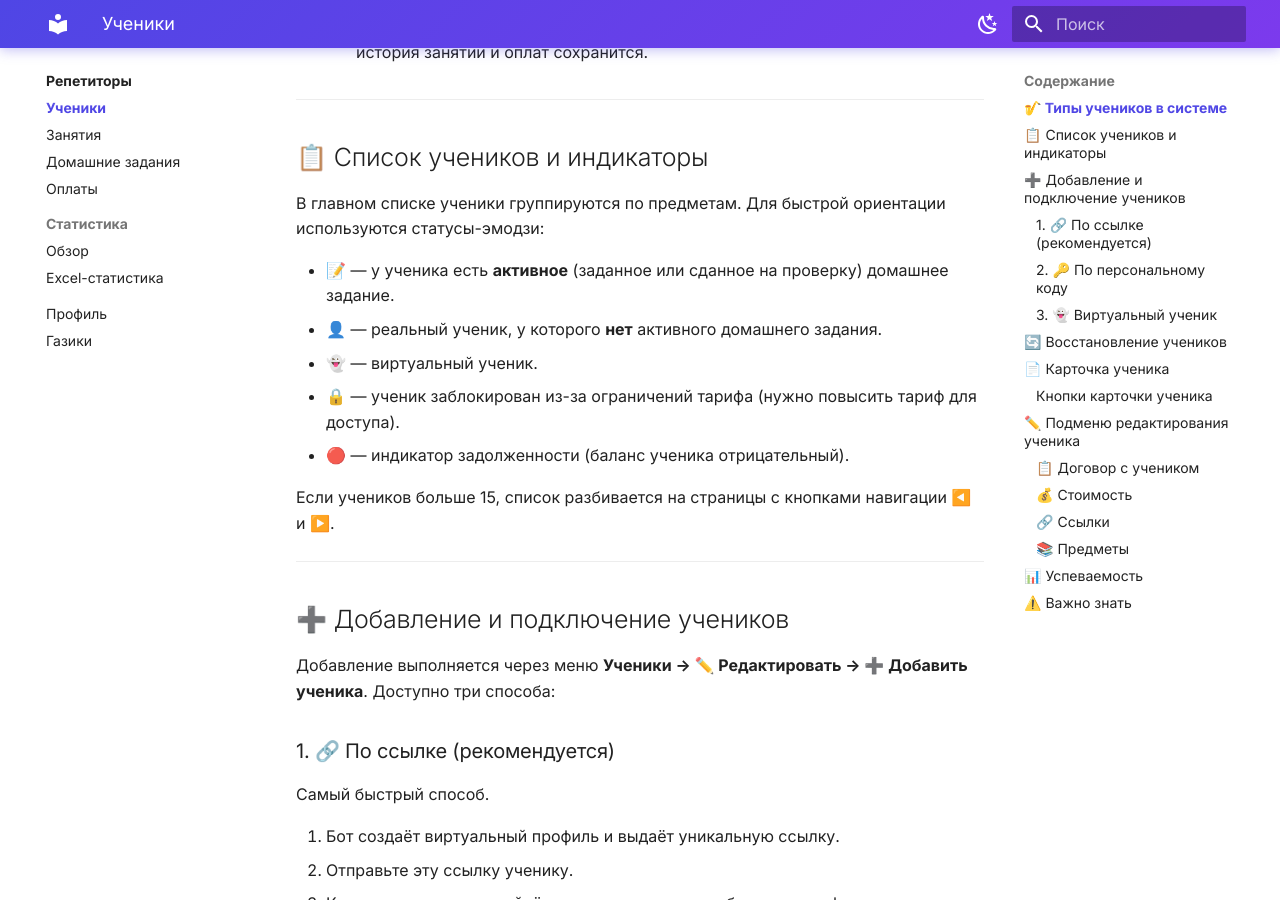
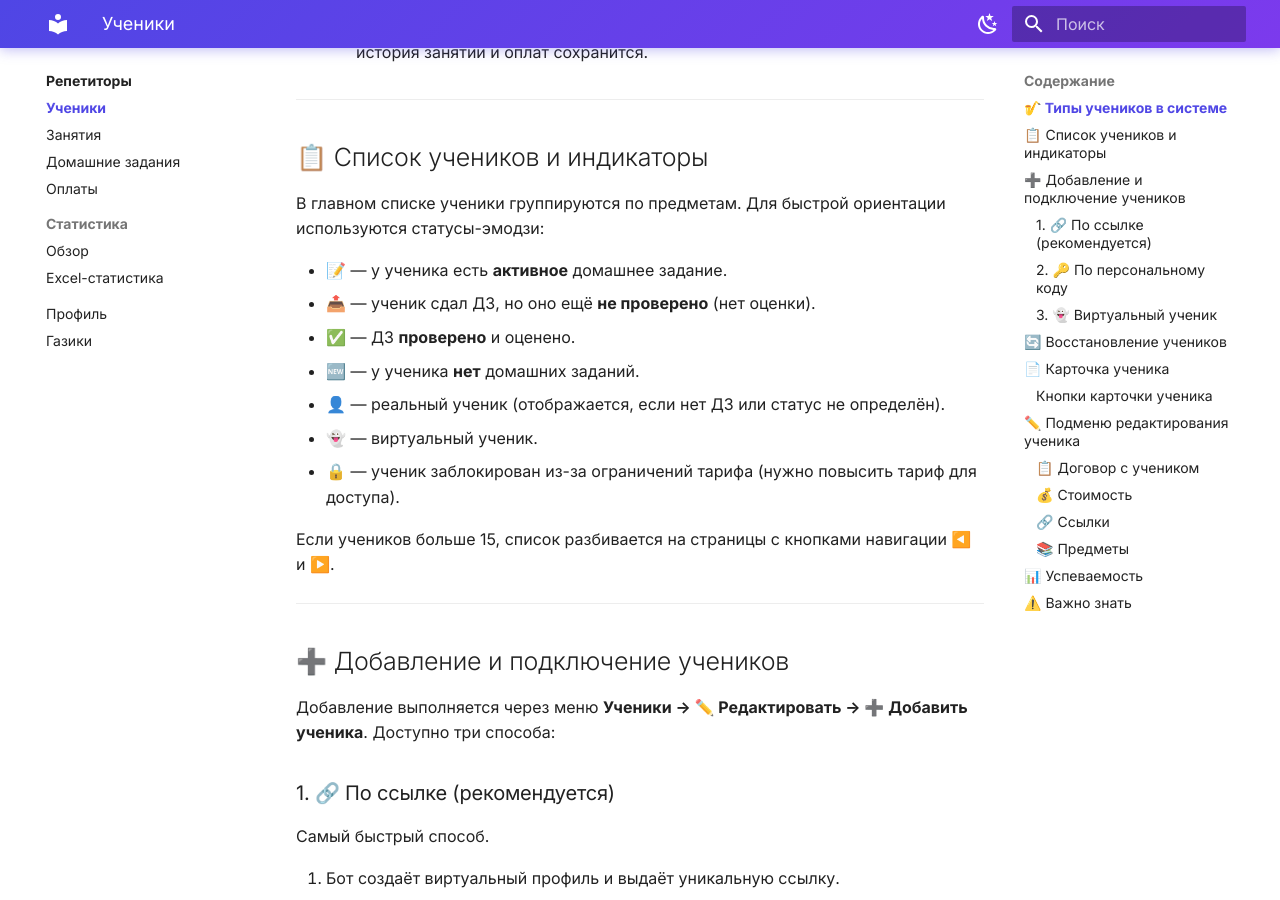
Before and after one commit to Skand21/kiton-guides, an MkDocs documentation site: the page built from docs/Tutor/Ученики.md, in a window 1280 px wide and 900 px high, scrolled down 708 px. Built offline with MkDocs 1.6.1 and Material for MkDocs 9.7.7, drawn with Linux system fonts in a browser that asks for light colours.

Commit message:
Fix student list emoji indicators in documentation
Removed incorrect 🔴 debt indicator (not used in student list).
Added actual indicators: 📤 (submitted, not graded), ✅ (graded),
🆕 (no homework). Clarified 👤 behavior.

Co-Authored-By: Claude Opus 4.6 <noreply@anthropic.com>

```diff
--- a/docs/Tutor/Ученики.md
+++ b/docs/Tutor/Ученики.md
@@ -21,11 +21,13 @@
 
 В главном списке ученики группируются по предметам. Для быстрой ориентации используются статусы-эмодзи:
 
-- 📝 — у ученика есть **активное** (заданное или сданное на проверку) домашнее задание.
-- 👤 — реальный ученик, у которого **нет** активного домашнего задания.
+- 📝 — у ученика есть **активное** домашнее задание.
+- 📤 — ученик сдал ДЗ, но оно ещё **не проверено** (нет оценки).
+- ✅ — ДЗ **проверено** и оценено.
+- 🆕 — у ученика **нет** домашних заданий.
+- 👤 — реальный ученик (отображается, если нет ДЗ или статус не определён).
 - 👻 — виртуальный ученик.
 - 🔒 — ученик заблокирован из-за ограничений тарифа (нужно повысить тариф для доступа).
-- 🔴 — индикатор задолженности (баланс ученика отрицательный).
 
 Если учеников больше 15, список разбивается на страницы с кнопками навигации **◀️** и **▶️**.
 
```
